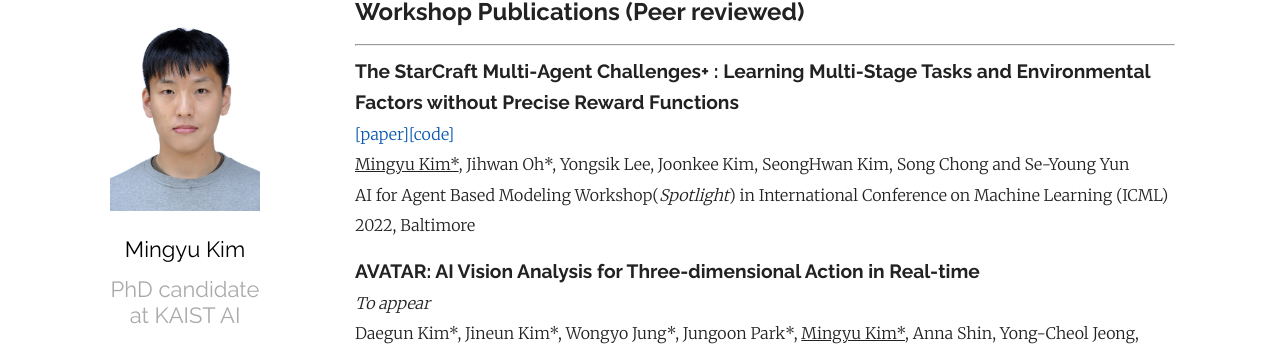
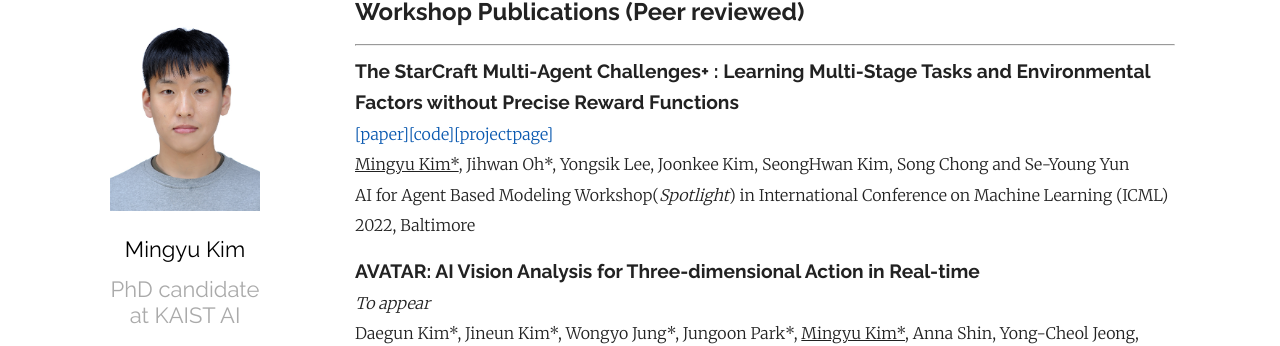
Before and after one commit to MingyuKim87/MingyuKim87.github.io, a Jekyll site: the page built from index.md, in a window 1280 px wide and 900 px high, scrolled down 1021 px. Shown: the part 136-482 px from the top of the window. Built offline with Jekyll 4.4.1, drawn with Linux system fonts in a browser that asks for light colours; some web fonts are replaced.

Commit message:
Update index.md
Add: ICML2022 workshop project page

```diff
--- a/index.md
+++ b/index.md
@@ -49,7 +49,7 @@ Email : callingu [at] kaist.ac.kr
 <hr>
 
 **<span style="font-family:Raleway; font-size:1.2em;">The StarCraft Multi-Agent Challenges+ : Learning Multi-Stage Tasks and Environmental Factors without Precise Reward Functions</span>**
-[[paper]][smac_plus_workshop][[code]][smac_plus_code]
+[[paper]][smac_plus_workshop][[code]][smac_plus_code][[projectpage]][smac_plus_project]
 <U>Mingyu Kim*</U>, Jihwan Oh\*, Yongsik Lee, Joonkee Kim, SeongHwan Kim, Song Chong and Se-Young Yun
 AI for Agent Based Modeling Workshop(*Spotlight*) in International Conference on Machine Learning (ICML) 2022, Baltimore
 
```
Also changed, not shown: other parts of index.md (+1 -0 lines).
